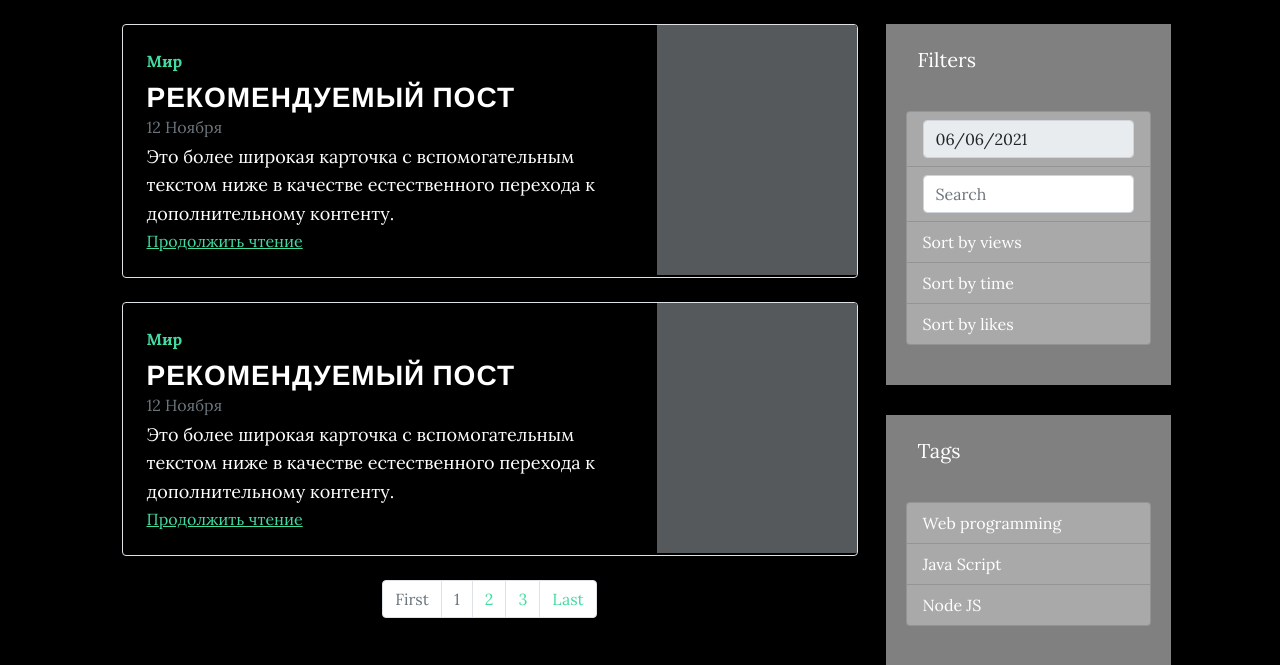
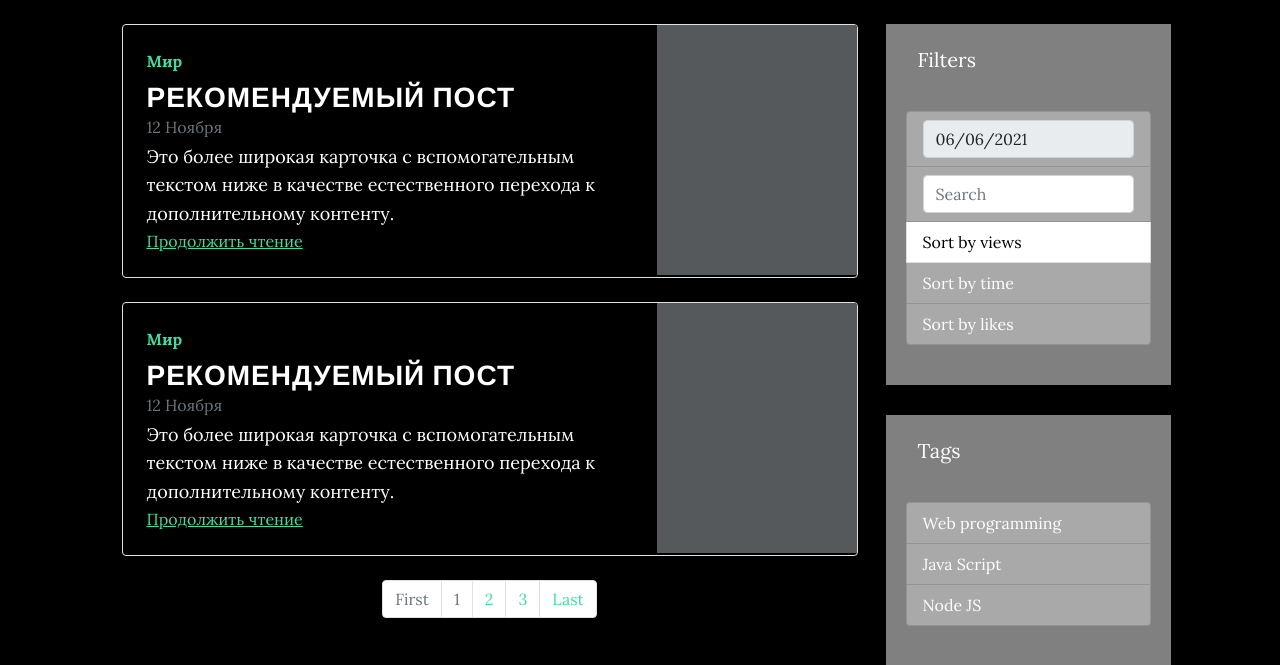
Before and after one commit to magnitola/kursach, a Flask app: page /all_news in a window 1280 px wide. Shown: the part 88-753 px from the top of the page. Run offline with Flask 2, Linux system fonts and the light colour scheme; some libraries are stand-ins or nearby versions.

Commit message:
Добавил обработку нажатия тегов и сортировки

```diff
--- a/static/news/css/styles.css
+++ b/static/news/css/styles.css
@@ -13,6 +13,16 @@
 .about {
   background-color: darkgray;
   color: white;
+}
+
+.about-passive {
+  background-color: darkgray;
+  color: white;
+}
+
+.about-active {
+  background-color: white;
+  color: black;
 }
 
 .content-hero-image {
--- a/templates/all_news.html
+++ b/templates/all_news.html
@@ -5,7 +5,8 @@
     <meta charset="utf-8">
     <meta name="viewport" content="width=device-width, initial-scale=1.0, shrink-to-fit=no">
     <title>News - LOCKED</title>
-    <link href="https://code.jquery.com/ui/1.11.4/themes/smoothness/jquery-ui.css" rel="stylesheet" type="text/css">
+    <link href="https://code.jquery.com/ui/1.12.1/themes/smoothness/jquery-ui.css" rel="stylesheet" type="text/css">
+    <link rel="stylesheet" href="https://code.jquery.com/ui/1.12.1/themes/base/jquery-ui.css">
     <link rel="stylesheet" href="/static/bootstrap/css/bootstrap.min.css">
     <script src="https://ajax.googleapis.com/ajax/libs/jquery/3.5.1/jquery.min.js"></script>
     <script src="http://code.jquery.com/ui/1.11.0/jquery-ui.js"></script>
@@ -109,9 +110,9 @@
                             <ul class="list-group">
                                 <li class="list-group-item about"><span><input class="form-control" data-date-format="dd/mm/yyyy" id="datepicker" readonly style="width: 100%;"></span></li>
                                 <li class="list-group-item about"><span><input class="form-control" id="exampleInputEmail1" placeholder="Search" style="width: 100%;"></span></li>
-                                <li class="list-group-item about"><span>Sort by views</span></li>
-                                <li class="list-group-item about"><span>Sort by time</span></li>
-                                <li class="list-group-item about"><span>Sort by likes</span></li>
+                                <li class="list-group-item sort about-active" id="views"><span>Sort by views</span></li>
+                                <li class="list-group-item sort about-passive" id="time"><span>Sort by time</span></li>
+                                <li class="list-group-item sort about-passive" id="likes"><span>Sort by likes</span></li>
                             </ul>
                         </div>
                     </div>
@@ -123,9 +124,9 @@
                         <div class="col">
                             <p class="title">Tags</p>
                             <ul class="list-group">
-                                <li class="list-group-item about"><span>Web programming</span></li>
-                                <li class="list-group-item about"><span>Java Script</span></li>
-                                <li class="list-group-item about"><span>Node JS</span></li>
+                                <li class="list-group-item tags about-passive" id="web"><span>Web programming</span></li>
+                                <li class="list-group-item tags about-passive" id="js"><span>Java Script</span></li>
+                                <li class="list-group-item tags about-passive" id="njs"><span>Node JS</span></li>
                             </ul>
                         </div>
                     </div>
@@ -146,6 +147,40 @@
             todayHighlight: true,
         });
         $('#datepicker').datepicker("setDate", new Date());
+
+        // Скрипт обработки нажатий на сортировку
+        let sort = 'views';
+        $('.sort').click(function () {
+            if ($(this).hasClass('about-passive')) {
+                $(this).removeClass('about-passive');
+                $(this).addClass('about-active');
+                sort = $(this).attr('id');
+            }
+            let this_elem = $(this);
+            $('.sort').each(function (i, elem) {
+                if (!$(this).is(this_elem) && $(this).hasClass('about-active')) {
+                    $(this).addClass('about-passive');
+                    $(this).removeClass('about-active');
+                }
+            });
+        });
+
+        // Скрипт обработки нажатий на теги
+        let tags = [];
+        $('.tags').click(function () {
+            if ($(this).hasClass('about-passive')) {
+                $(this).removeClass('about-passive');
+                $(this).addClass('about-active');
+                tags.push($(this).attr('id'));
+            }
+            else {
+                $(this).removeClass('about-active');
+                $(this).addClass('about-passive');
+                let this_tag = $(this).attr('id');
+                tags.splice(tags.indexOf(this_tag), 1);
+            }
+        });
+
 });
 </script>
 </html>
```
Lines whose indentation alone changed are shown as unchanged.
